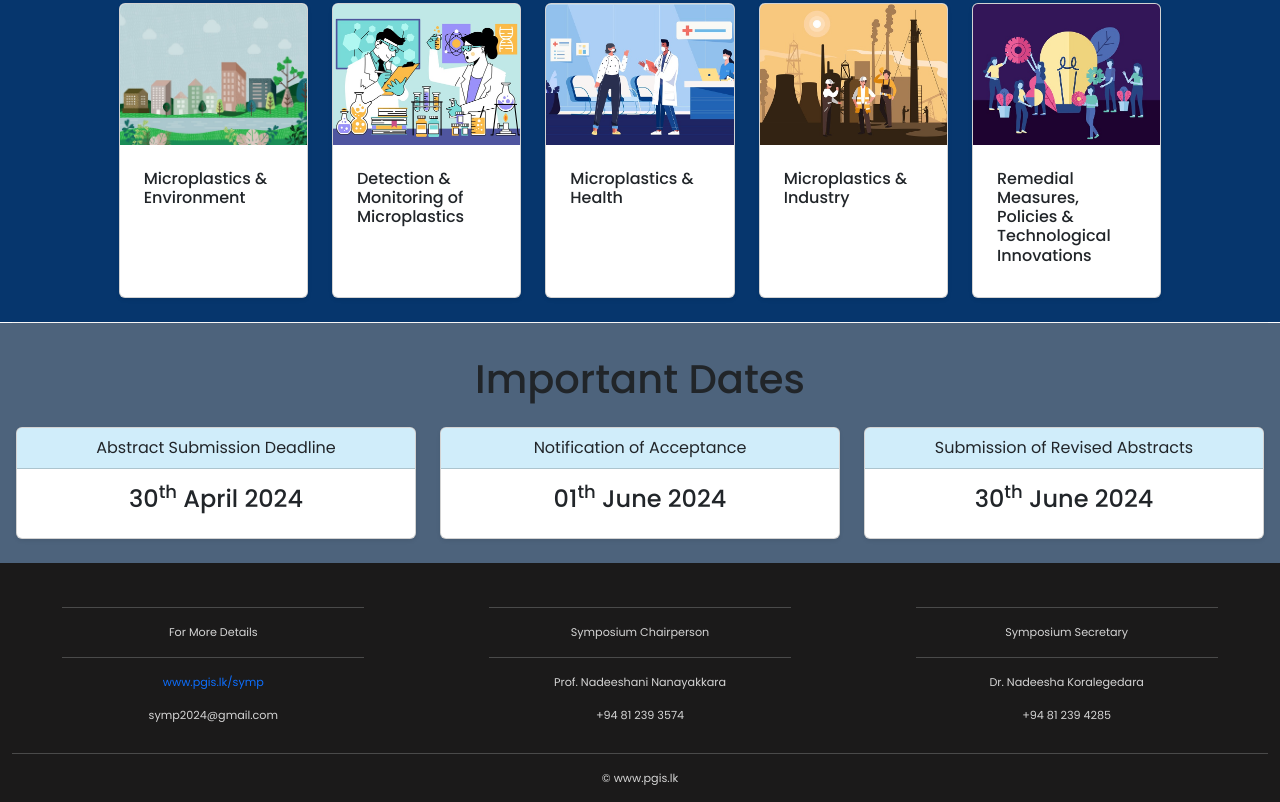
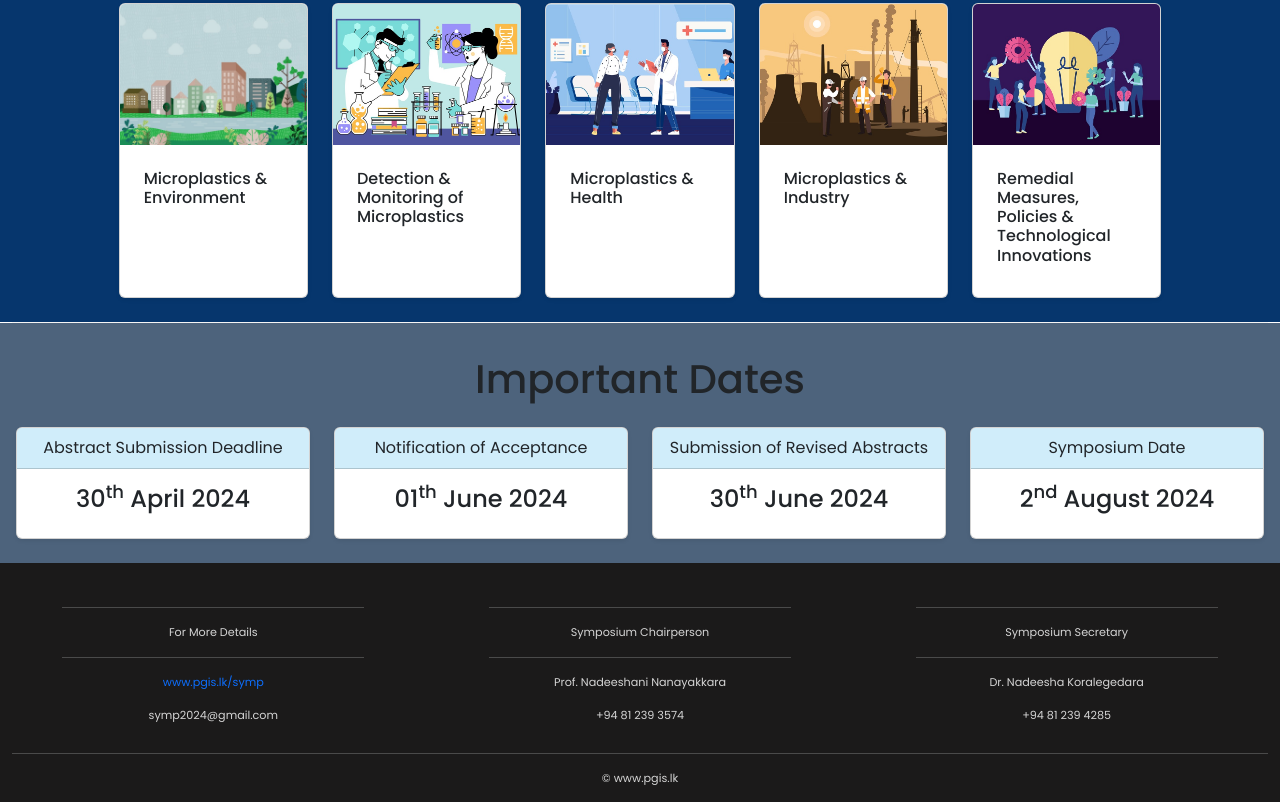
Before and after one commit to Isurumad/web_symp, a website: page index.html in a window 1280 px wide. Shown: the part 853-1655 px from the top of the page. Drawn offline with nearby package versions, Linux system fonts and the light colour scheme.

Commit message:
date card added

```diff
--- a/index.html
+++ b/index.html
@@ -242,13 +242,11 @@
 					<h1>Important Dates</h1>
 				</div>
 				<!-- Gallery item -->
-				<div class=" col-lg-4 col-md-6 mb-4 d-flex align-items-stretch text-center ">
+				<div class=" col-lg-3 col-md-6 mb-4 d-flex align-items-stretch text-center ">
 					<div class="card bg-white rounded shadow-sm w-100">
 						<div class="card-header">Abstract Submission Deadline</div>
 						<div class="card-content">
 							<div class="card-body ">
-
-
 								<h4>30<sup>th</sup> April 2024</h4>
 							</div>
 						</div>
@@ -257,7 +255,7 @@
 				</div>
 
 				<!-- Gallery item -->
-				<div class=" col-lg-4 col-md-6 mb-4 d-flex align-items-stretch text-center">
+				<div class=" col-lg-3 col-md-6 mb-4 d-flex align-items-stretch text-center">
 					<div class="card bg-white rounded shadow-sm w-100">
 						<div class="card-header">Notification of Acceptance</div>
 						<div class="card-content">
@@ -271,7 +269,7 @@
 					</div>
 				</div>
 				<!-- Gallery item -->
-				<div class=" col-lg-4 col-md-6 mb-4 d-flex align-items-stretch text-center">
+				<div class=" col-lg-3 col-md-6 mb-4 d-flex align-items-stretch text-center">
 					<div class="card bg-white rounded shadow-sm w-100">
 						<div class="card-header">Submission of Revised Abstracts</div>
 						<div class="card-content">
@@ -284,6 +282,20 @@
 
 					</div>
 				</div>
+					<!-- Gallery item -->
+				<div class=" col-lg-3 col-md-6 mb-4 d-flex align-items-stretch text-center ">
+					<div class="card bg-white rounded shadow-sm w-100">
+						<div class="card-header">Symposium Date</div>
+						<div class="card-content">
+							<div class="card-body ">
+
+
+								<h4>2<sup>nd</sup> August 2024</h4>
+							</div>
+						</div>
+
+					</div>
+				</div>
 
 
 			</div>
@@ -291,9 +303,8 @@
 
 	</div>
 
+
 	<!-- Important dates Gallery ends-->
-
-
 
 
 	<!--- Footer -->
```
Also changed, not shown: src/guidlines.html (+1 -1 lines).
